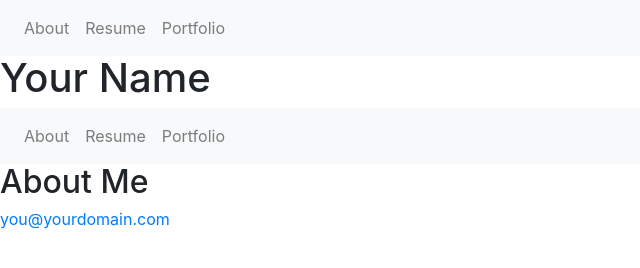
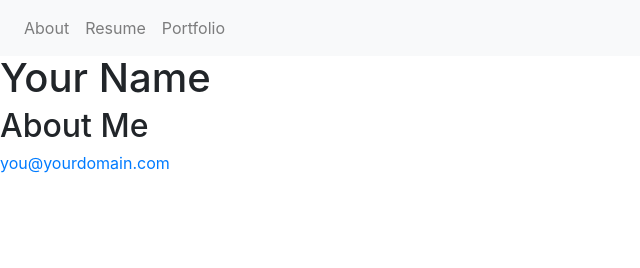
Before and after one commit to kottofy/BuildYourBrandWebsiteFinished, a plain HTML site: page index.html in a window 1280 px wide. Shown: the whole page, without its empty margins (0-640 px from the left). Drawn offline with nearby package versions, Linux system fonts and the light colour scheme.

Commit message:
too many navbars

```diff
--- a/index.html
+++ b/index.html
@@ -53,27 +53,6 @@
         <h1 id="name">Your Name</h1>
     </div>
 
-    <!-- Navbar code goes here -->
-    <nav class="navbar navbar-expand-lg navbar-light bg-light">
-        <button class="navbar-toggler" type="button" data-toggle="collapse" data-target="#navbarNav" aria-controls="navbarNav" aria-expanded="false"
-            aria-label="Toggle navigation">
-          <span class="navbar-toggler-icon"></span>
-        </button>
-        <div class="collapse navbar-collapse" id="navbarNav">
-            <ul class="navbar-nav">
-                <li class="nav-item">
-                    <a class="nav-link" href="index.html">About</a>
-                </li>
-                <li class="nav-item">
-                    <a class="nav-link" href="resume.html">Resume</a>
-                </li>
-                <li class="nav-item">
-                    <a class="nav-link" href="portfolio.html">Portfolio</a>
-                </li>
-            </ul>
-        </div>
-    </nav>
-
     <div>
         <h2>About Me</h2>
     </div>
```
